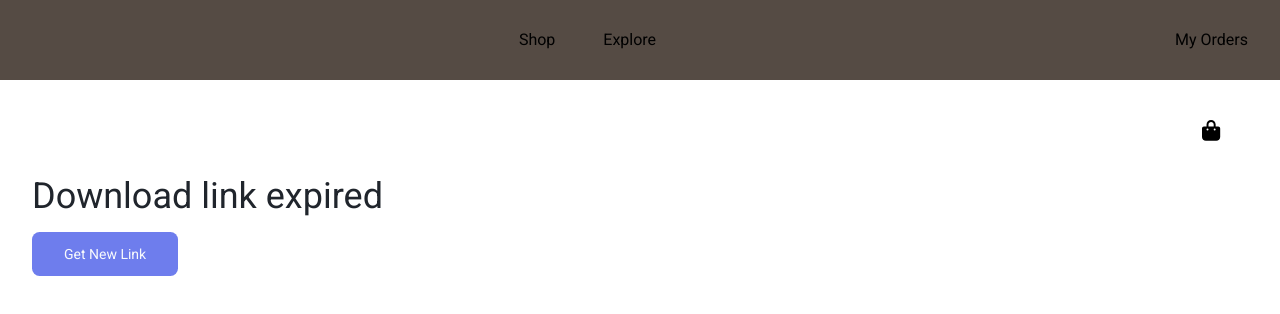
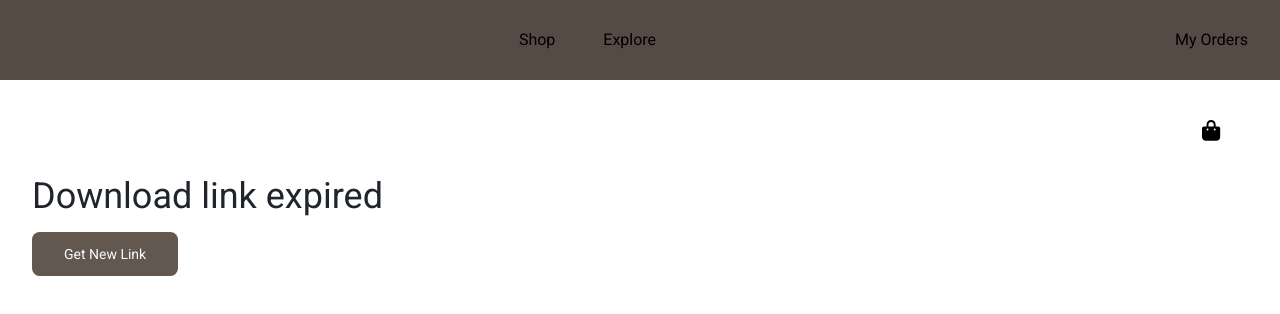
Before and after one commit to Chris-Mayes/ecommerce-template, a Next.js app: page /products/download/expired in a window 1280 px wide. Shown: the top 314 px of the page. Built offline with nearby package versions, Linux system fonts and the light colour scheme.

Commit message:
update button colours

```diff
--- a/src/app/globals.css
+++ b/src/app/globals.css
@@ -24,8 +24,8 @@
         /* --primary: 233 78% 88%; */
         --primary-foreground: 210 40% 98%;
 
-        --primary-hover: 233 78% 78%;
-        --primary-buttons: 233 78% 68%;
+        --primary-hover: 25 11% 55%;
+        --primary-buttons: 25 11% 35%;
 
         --primary-red: 12 90% 60%;
 
```
